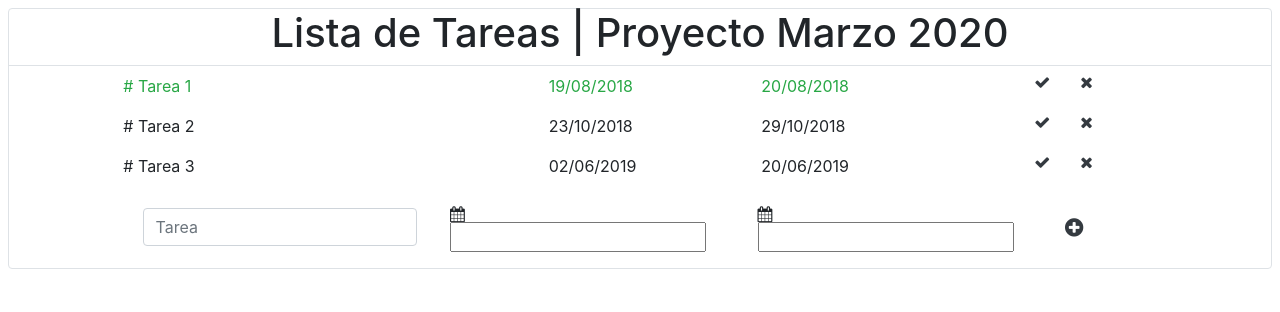
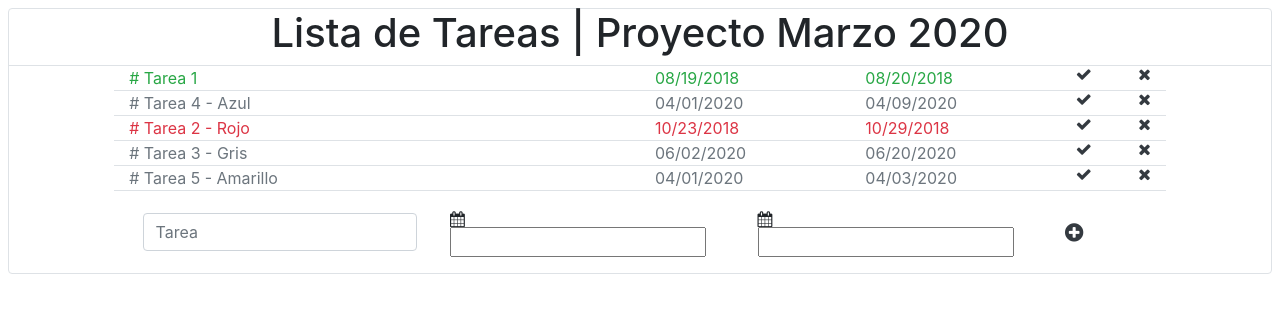
Before and after one commit to Caco74/tareasReact, a React (Create React App) app: page / in a window 1280 px wide. Shown: the top 312 px of the page. Built offline with nearby package versions, Linux system fonts and the light colour scheme.

Commit message:
version 5

```diff
--- a/src/App.css
+++ b/src/App.css
@@ -1,5 +1,18 @@
 .App {
   text-align: center;
+}
+
+.caco {
+  background-color: red;
+}
+.tomato {
+  background-color: tomato;
+}
+.grey {
+  background-color: grey;
+}
+.brown {
+  background-color: brown;
 }
 
 .App-logo {
--- a/src/App.js
+++ b/src/App.js
@@ -15,6 +15,7 @@ class App extends Component {
 
   addTask = (task) => {
     this.setState((prevState) => {
+      console.log('prevState');
       console.log(prevState);
       console.log(task);
       const tempTarea = prevState.task
@@ -35,14 +36,11 @@ class App extends Component {
 
   completeTask = (index) => {
     const tempTasks = this.state.task;
-    console.log(tempTasks);
     tempTasks[index].complete = true
     this.setState({task: tempTasks})
   }
 
   manejoOnClick = (e, index) => {
-    console.log(e);
-    console.log(index);
     if (e.target.id === 'remove') this.removeTask(index)
     else if (e.target.id === 'complete') this.completeTask(index)
   }
@@ -50,21 +48,52 @@ class App extends Component {
   render() {
     const tareasIniciales = this.state.task.map((task, index) => {
       let styleStatus = ''
+      let f = new Date()
+      let mes = (f.getMonth() + 1 ).toString()
+      if (mes.length <= 1) {
+        mes = '0'+mes
+      }
+      let dia = f.getDate().toString()
+      if (dia.length <= 1) {
+        dia = '0'+dia
+      }
+
+      let fecha_actual = mes + "/" + dia + "/" + f.getFullYear()
+      let dateHoy = Date.now();
+      let datoI = task.dateIni
+      let datoF = task.dateFin
+      let parseI = Date.parse(datoI)
+      let parseF = Date.parse(datoF)
+
+
+
+      styleStatus = parseF < dateHoy  ? 'text-danger': styleStatus;
+      styleStatus = (parseI > dateHoy ) ? 'text-secondary': styleStatus;
+      styleStatus = (parseI < dateHoy ) && (parseF > dateHoy) ? 'text-primary': styleStatus;
+      styleStatus = datoF === fecha_actual ? 'text-warning': styleStatus;
+
       styleStatus = task.complete ? 'text-success' : styleStatus;
       return (
-        <div className="row p-2 justify-content-center" id={index+1} key={index}>
-          <div className={"col-4 " + styleStatus}>{'# ' + task.nombre}</div>
-          <div className={"col-2 " + styleStatus}>{task.dateIni}</div>
-          <div className={"col-2 " + styleStatus}>{task.dateFin}</div>
-          <div className="col-1" onClick={(e) => this.manejoOnClick(e, index)}><a href="/#" className="text-dark" ><i className="fa fa-check float-right" id='complete'></i></a></div>
-          <div className="col-1" onClick={(e) => this.manejoOnClick(e, index)}><a href="/#" className="text-dark" ><i className="fa fa-times float-left" id='remove'></i></a></div>
+        <div className="row m-0 justify-content-center" id={index+1} key={index}>
+          <div className={"col-lg-5 border-bottom " + styleStatus}>{'# ' + task.nombre}</div>
+          <div className={"col-lg-2 border-bottom " + styleStatus}>{task.dateIni}</div>
+          <div className={"col-lg-2 border-bottom " + styleStatus}>{task.dateFin}</div>
+          <div className="col-lg-1 border-bottom" onClick={(e) => this.manejoOnClick(e, index)}>
+            <a href="/#" className="text-dark" ><i className="fa fa-times float-right" id='remove'></i></a>
+            <a href="/#" className="text-dark" ><i className="fa fa-check float-left" id='complete'></i></a>
+          </div>
         </div>
       )
     });
     return (
-      <div className="conteiner-fluid border rounded m-2">
+      <div className="conteiner-fluid border rounded m-2 contenedor">
         <div className='row border-bottom m-0' >
-          <div className='col-12 h1 text-center'>Lista de Tareas | Proyecto Marzo 2020</div>
+          <div className='col-md-12 text-center d-none d-sm-none d-md-block'>
+            <h1>Lista de Tareas | Proyecto Marzo 2020</h1>
+          </div>
+          <div className=' col-sm-12 text-center d-block d-sm-block d-md-none'>
+            <h5>Lista de Tareas | Proyecto Marzo 2020</h5>
+          </div>
         </div>
         {tareasIniciales}
         <Tarea addTask={this.addTask}/>
--- a/src/Fecha.js
+++ b/src/Fecha.js
@@ -13,7 +13,6 @@ class Fecha extends React.Component {
       startDate: ''
     };
     this.handleChange = this.handleChange.bind(this);
-    this.sendChange = this.sendChange.bind(this);
   }
 
   handleChange = date => {
@@ -24,19 +23,12 @@ class Fecha extends React.Component {
     console.log(this.props.id)
   };
 
-  sendChange = (e) => {
-    console.log(e);
-    console.log('dsfsadf');
-  }
-
   render() {
-    const { sendChange } = this.props
     return (
       <DatePicker
         selected={this.state.startDate}
         onChange={this.handleChange}
         id={this.props.id}
-        onClick={sendChange}
       />
     );
   }
--- a/src/index.js
+++ b/src/index.js
@@ -6,9 +6,11 @@ import App from './App.js';
 import registerServiceWorker from './registerServiceWorker';
 
 const tareas = [
-  { nombre: 'Tarea 1', dateIni: '19/08/2018', dateFin: '20/08/2018', complete: true },
-  { nombre: 'Tarea 2', dateIni: '23/10/2018', dateFin: '29/10/2018', complete: false },
-  { nombre: 'Tarea 3', dateIni: '02/06/2019', dateFin: '20/06/2019', complete: false }
+  { nombre: 'Tarea 1', dateIni: '08/19/2018', dateFin: '08/20/2018', complete: true },
+  { nombre: 'Tarea 4 - Azul', dateIni: '04/01/2020', dateFin: '04/09/2020', complete: false },
+  { nombre: 'Tarea 2 - Rojo', dateIni: '10/23/2018', dateFin: '10/29/2018', complete: false },
+  { nombre: 'Tarea 3 - Gris', dateIni: '06/02/2020', dateFin: '06/20/2020', complete: false },
+  { nombre: 'Tarea 5 - Amarillo', dateIni: '04/01/2020', dateFin: '04/03/2020', complete: false }
 ]
 
 ReactDOM.render(<App tasks={tareas} />, document.getElementById('root'));
```
